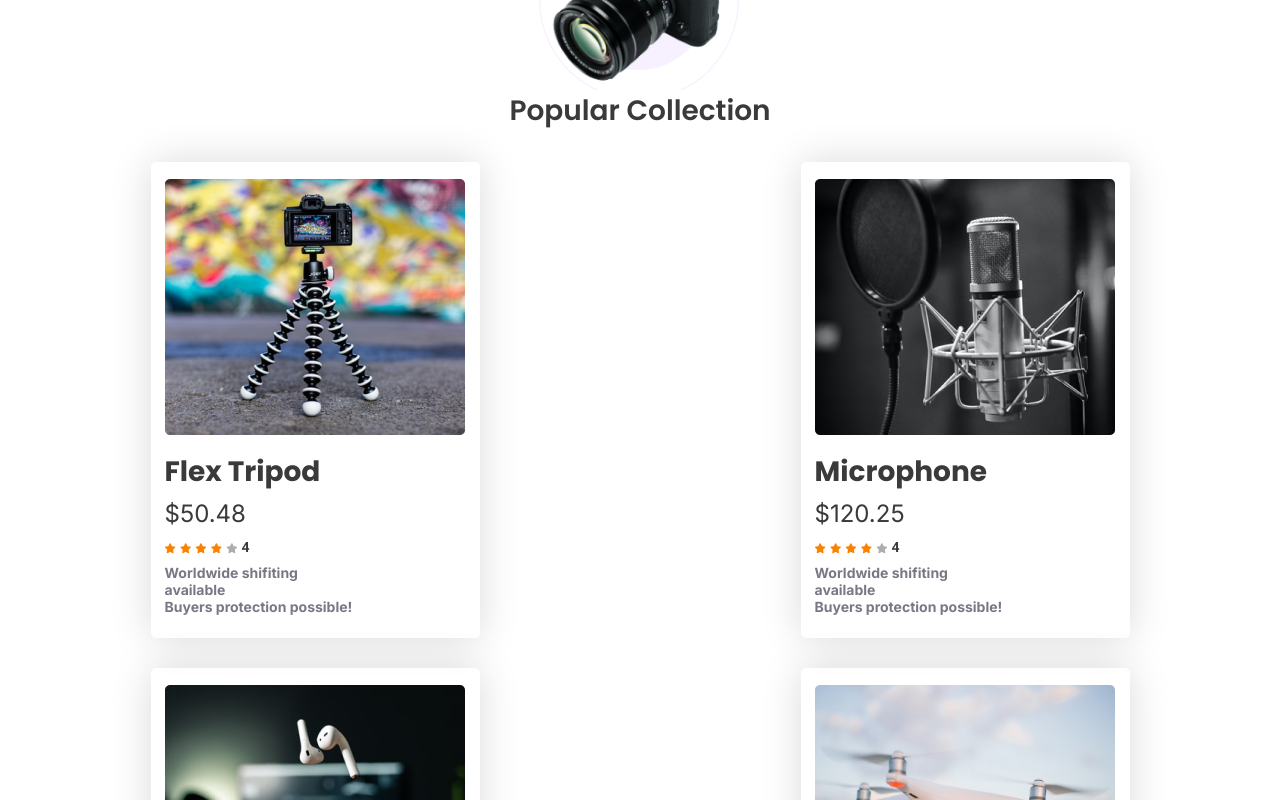
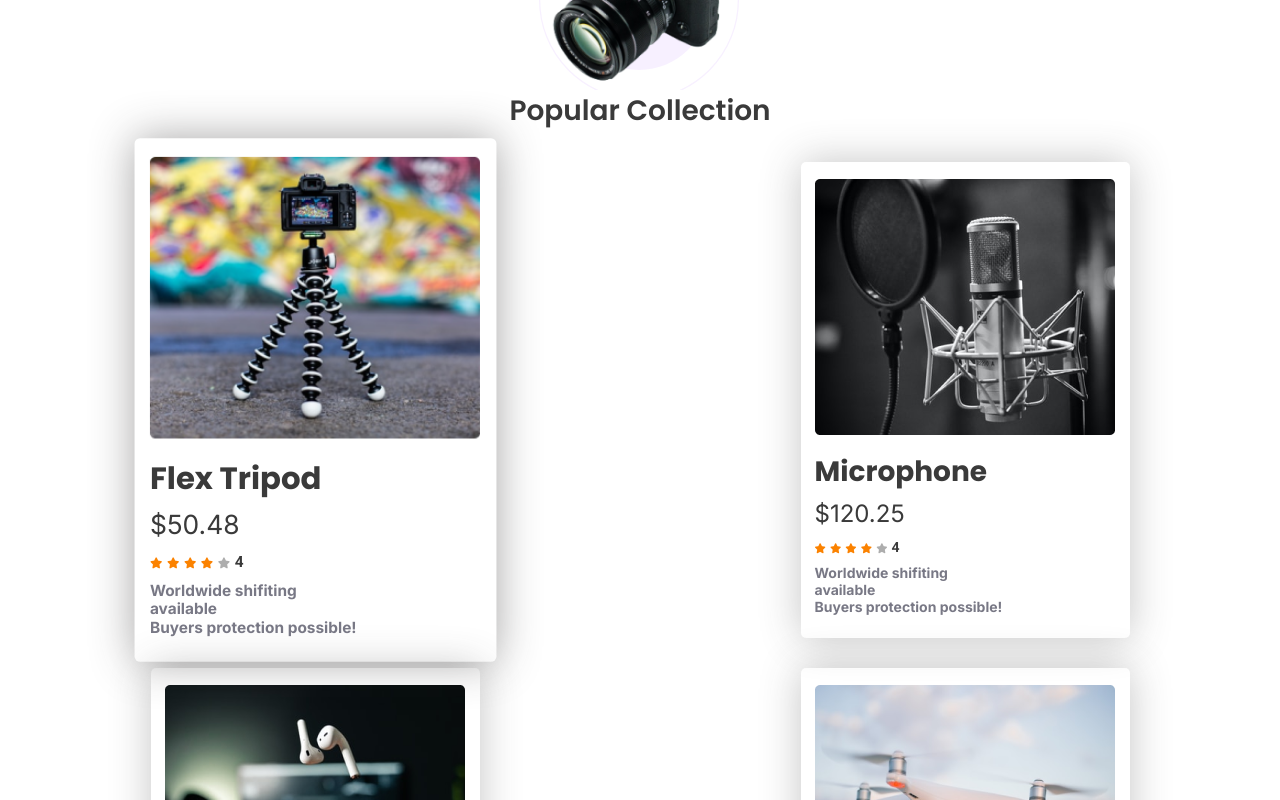
Before and after one commit to Marzan-Bin-Rahman/influencer-gear, a plain HTML site: page index.html in a window 1280 px wide. In both pictures the pointer is over the element 315 px from the left and 818 px from the top of the page. Shown: the part 418-1218 px from the top of the page. Drawn offline with Linux system fonts and the light colour scheme.

Commit message:
animation added

```diff
--- a/css/style.css
+++ b/css/style.css
@@ -193,7 +193,12 @@ nav ul li a{
     margin-left: 30px;
     margin-bottom: 30px;
     border-radius: 5px;
-    box-shadow: 0px 0px 40px rgba(0, 0, 0, 0.15);
+    box-shadow: 0px 0px 40px rgba(61, 58, 58, 0.3);
+}
+.card:hover{
+    transform: scale(1.1);
+    transition: transform ease-in .7s;
+    box-shadow: 0px 0px 40px rgba(49, 46, 46, 0.432);
 }
 .cards .card .card-image{
     width: 300px;
```
